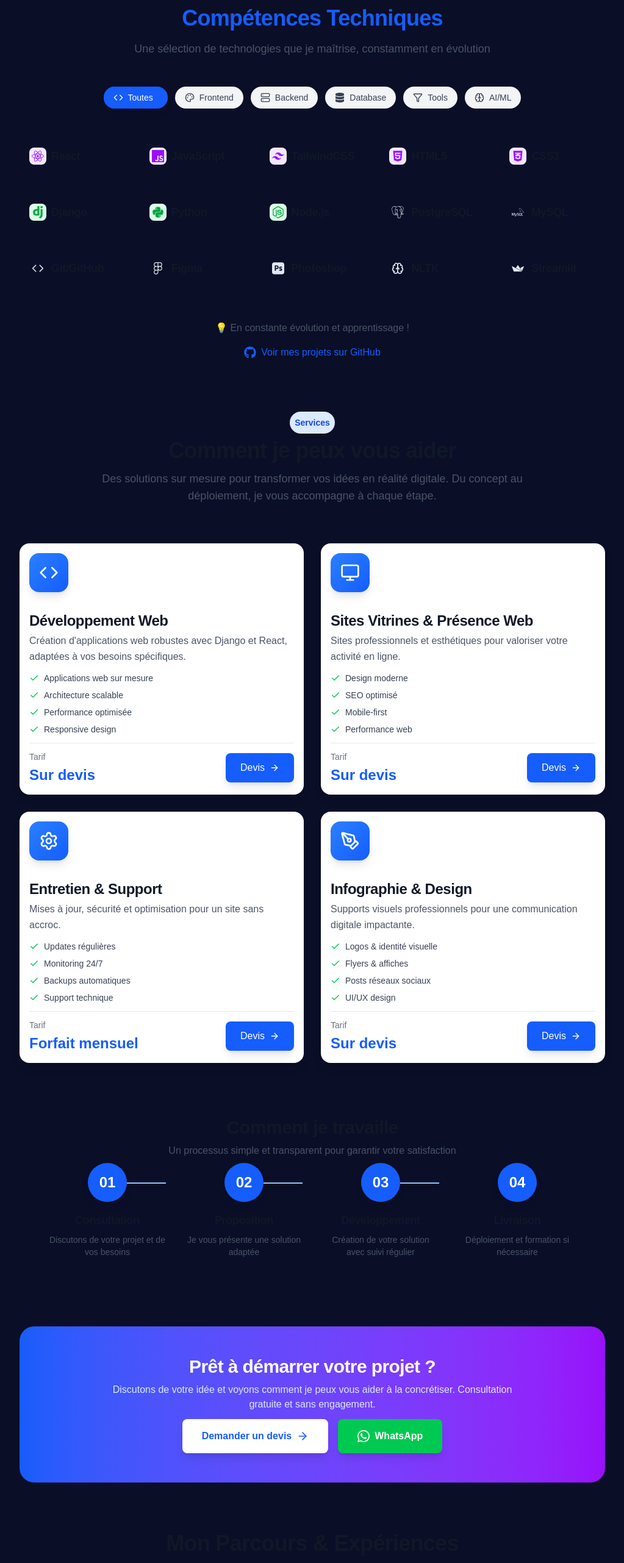
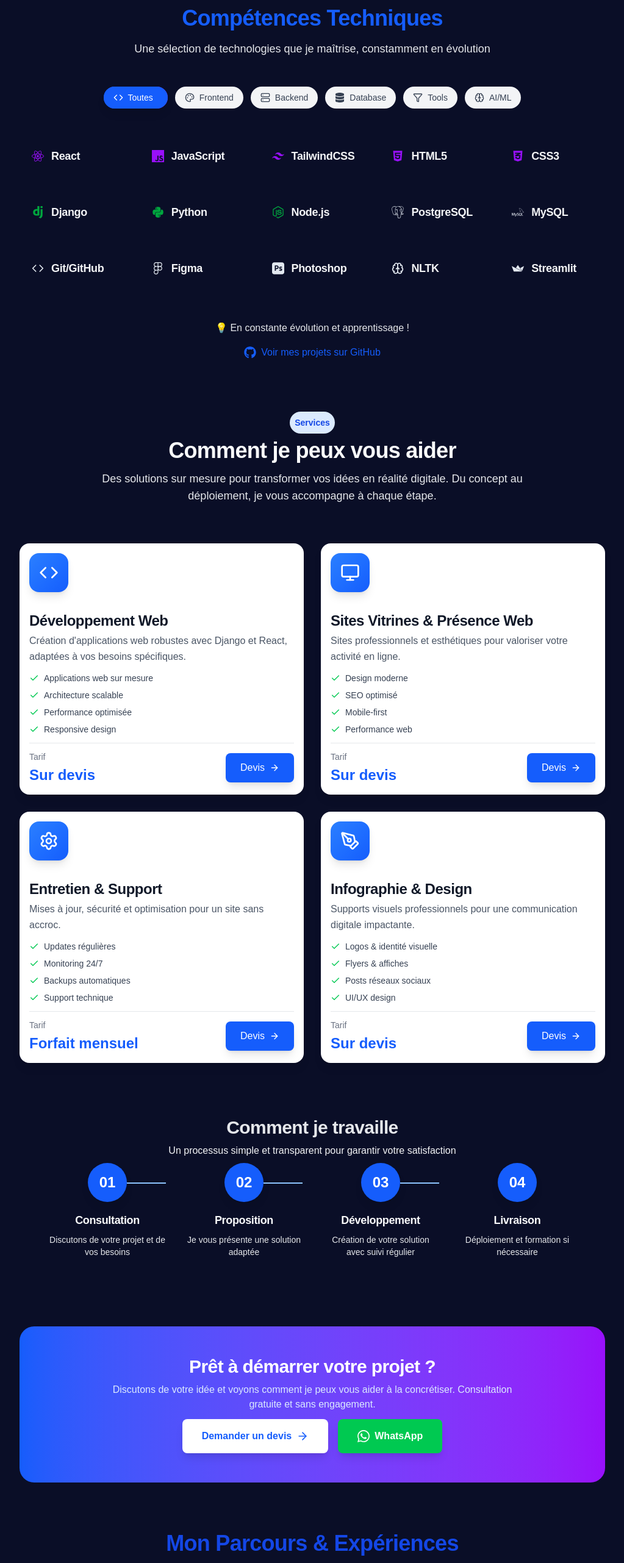
Before and after one commit to Ismail0u/portfolio, a React (Vite) app in the folder portfolio/: page /work in a window 1280 px wide. Shown: the part 1551-4114 px from the top of the page at 61% size, without its empty margins (128-1151 px from the left). Built offline with nearby package versions, Linux system fonts and the light colour scheme.

Commit message:
ajustement des couleurs en mode claire bien arranger pour questions ui ux

```diff
--- a/portfolio/src/components/ImageModal.jsx
+++ /dev/null
@@ -1,21 +0,0 @@
-import React from 'react';
-import ReactDOM from 'react-dom';
-
-export default function ImageModal({ isOpen, onClose, image }) {
-  if (!isOpen || !image) return null;
-
-  return ReactDOM.createPortal(
-    <div
-      className="fixed inset-0 bg-black/80 flex items-center justify-center z-[9999]"
-      onClick={onClose}
-    >
-      <img
-        src={image}
-        alt="Image en grand"
-        className="max-w-[90%] max-h-[90%] rounded-lg shadow-lg object-contain"
-        onClick={(e) => e.stopPropagation()} // Évite de fermer en cliquant sur l'image
-      />
-    </div>,
-    document.body
-  );
-}
--- a/portfolio/src/components/ParticlesBackground.jsx
+++ /dev/null
@@ -1,36 +0,0 @@
-// src/components/ParticlesBackground.jsx
-import React from 'react';
-import Particles from 'react-tsparticles';
-import { loadFull } from 'tsparticles';
-
-export default function ParticlesBackground() {
-  const particlesInit = async (main) => {
-    await loadFull(main);
-  };
-
-  return (
-    <Particles
-      id="tsparticles"
-      init={particlesInit}
-      options={{
-        fpsLimit: 60,
-        interactivity: {
-          events: {
-            onHover: { enable: true, mode: 'repulse' },
-          },
-          modes: {
-            repulse: { distance: 100, duration: 0.4 },
-          },
-        },
-        particles: {
-          color: { value: '#3b82f6' },
-          links: { enable: true, color: '#3b82f6', distance: 150, opacity: 0.2 },
-          move: { enable: true, speed: 0.5 },
-          number: { value: 30 },
-          size: { value: { min: 1, max: 3 } },
-        },
-      }}
-      className="pointer-events-none fixed inset-0 -z-10"
-    />
-  );
-}
--- a/portfolio/src/components/sections/Contact.jsx
+++ b/portfolio/src/components/sections/Contact.jsx
@@ -216,7 +216,7 @@ export default function Contact() {
       <div className="max-w-6xl mx-auto">
         <motion.div className="text-center mb-8" initial={{ opacity: 0, y: -20 }} animate={isVisible ? { opacity: 1, y: 0 } : {}}>
           <h2 className="text-4xl font-bold text-blue-600 dark:text-blue-400 mb-2">Me Contacter</h2>
-          <p className="text-gray-600 dark:text-gray-400 text-lg max-w-2xl mx-auto">
+          <p className="text-gray-200 dark:text-gray-400 text-lg max-w-2xl mx-auto">
             Une question ? Un projet ? N'hésitez pas à me contacter. Je réponds généralement sous 24h.
           </p>
         </motion.div>
--- a/portfolio/src/components/sections/Projects.jsx
+++ b/portfolio/src/components/sections/Projects.jsx
@@ -426,7 +426,7 @@ export default function Projects() {
           <h2 className="text-4xl font-bold text-blue-600 dark:text-blue-400 mb-2">
             Mes Projets
           </h2>
-          <p className="text-gray-600 dark:text-gray-400 text-lg max-w-2xl mx-auto">
+          <p className="text-gray-200 dark:text-gray-400 text-lg max-w-2xl mx-auto">
             Une sélection de mes réalisations, du web au mobile en passant par l'IA
           </p>
         </motion.div>
@@ -484,7 +484,7 @@ export default function Projects() {
             animate={{ opacity: 1 }}
             className="text-center py-20"
           >
-            <p className="text-gray-500 dark:text-gray-400 text-lg">
+            <p className="text-gray-200 dark:text-gray-400 text-lg">
               Aucun projet dans cette catégorie pour le moment
             </p>
           </motion.div>
--- a/portfolio/src/components/sections/Services.jsx
+++ b/portfolio/src/components/sections/Services.jsx
@@ -195,10 +195,10 @@ const ProcessSection = () => {
   return (
     <div className="mt-10  rounded-3xl p-12">
       <div className="text-center mb-2">
-        <h3 className="text-3xl font-bold text-gray-900 dark:text-white mb-2">
+        <h3 className="text-3xl font-bold text-gray-200 dark:text-white mb-2">
           Comment je travaille
         </h3>
-        <p className="text-gray-600 dark:text-gray-400 max-w-2xl mx-auto">
+        <p className="text-gray-100 dark:text-gray-400 max-w-2xl mx-auto">
           Un processus simple et transparent pour garantir votre satisfaction
         </p>
       </div>
@@ -225,10 +225,10 @@ const ProcessSection = () => {
               </div>
             </div>
 
-            <h4 className="text-lg font-semibold text-gray-900 dark:text-white mb-2">
+            <h4 className="text-lg font-semibold text-gray-50 dark:text-white mb-2">
               {step.title}
             </h4>
-            <p className="text-sm text-gray-600 dark:text-gray-400">
+            <p className="text-sm text-gray-200 dark:text-gray-400">
               {step.description}
             </p>
           </motion.div>
@@ -263,11 +263,11 @@ export default function Services() {
             Services
           </motion.span>
 
-          <h2 className="text-2xl md:text-4xl font-bold text-gray-900 dark:text-white mb-3">
+          <h2 className="text-2xl md:text-4xl font-bold text-gray-50 dark:text-white mb-3">
             Comment je peux vous aider
           </h2>
 
-          <p className="text-gray-600 dark:text-gray-400 text-lg max-w-3xl mx-auto">
+          <p className="text-gray-200 dark:text-gray-400 text-lg max-w-3xl mx-auto">
             Des solutions sur mesure pour transformer vos idées en réalité digitale.
             Du concept au déploiement, je vous accompagne à chaque étape.
           </p>
--- a/portfolio/src/components/sections/Skills.jsx
+++ b/portfolio/src/components/sections/Skills.jsx
@@ -124,10 +124,10 @@ const SkillCard = ({ skill, index }) => {
       {/* Icon + Name */}
       <div className="flex items-center justify-between mb-2">
         <div className="flex items-center space-x-2">
-          <div className={`p-1 bg-${color}-100 dark:bg-${color}-900 rounded-lg`}>
+          <div className={`p-1 bg-${color}-800 dark:bg-${color}-900 rounded-lg`}>
             <Icon className={`w-5 h-5 text-${color}-600 dark:text-${color}-400`} />
           </div>
-          <h6 className="text-lg font-semibold text-gray-900 dark:text-white">
+          <h6 className="text-lg font-semibold text-gray-100 dark:text-white">
             {skill.name}
           </h6>
         </div>
@@ -173,7 +173,7 @@ export default function Skills() {
             Compétences Techniques
           </motion.h2>
           <motion.p
-            className="text-gray-600 dark:text-gray-400 text-lg max-w-2xl mx-auto"
+            className="text-gray-200 dark:text-gray-400 text-lg max-w-2xl mx-auto"
             initial={{ opacity: 0 }}
             animate={{ opacity: 1 }}
             transition={{ delay: 0.2 }}
@@ -222,7 +222,7 @@ export default function Skills() {
           whileInView={{ opacity: 1 }}
           viewport={{ once: true }}
         >
-          <p className="text-gray-600 dark:text-gray-400 mb-4">
+          <p className="text-gray-200 dark:text-gray-400 mb-4">
             💡 En constante évolution et apprentissage !
           </p>
           <a
--- a/portfolio/src/components/sections/Timeline.jsx
+++ b/portfolio/src/components/sections/Timeline.jsx
@@ -232,11 +232,11 @@ export default function Timeline() {
           initial={{ opacity: 0, y: -20 }}
           animate={isVisible ? { opacity: 1, y: 0 } : {}}
         >
-          <h2 className="text-4xl font-bold text-gray-900 dark:text-white mb-4">
+          <h2 className="text-4xl font-bold text-blue-700 dark:text-white mb-4">
             Mon Parcours & Expériences
           </h2>
 
-          <p className="text-gray-600 dark:text-gray-400 text-lg max-w-2xl mx-auto">
+          <p className="text-gray-200 dark:text-gray-400 text-lg max-w-2xl mx-auto">
             De mes études à mes expériences professionnelles, découvrez mon évolution
           </p>
         </motion.div>
--- a/portfolio/src/constants/servicesData.js
+++ b/portfolio/src/constants/servicesData.js
@@ -1,4 +1,3 @@
-
 // ============================================
 // SERVICES DATA
 // ============================================
```
